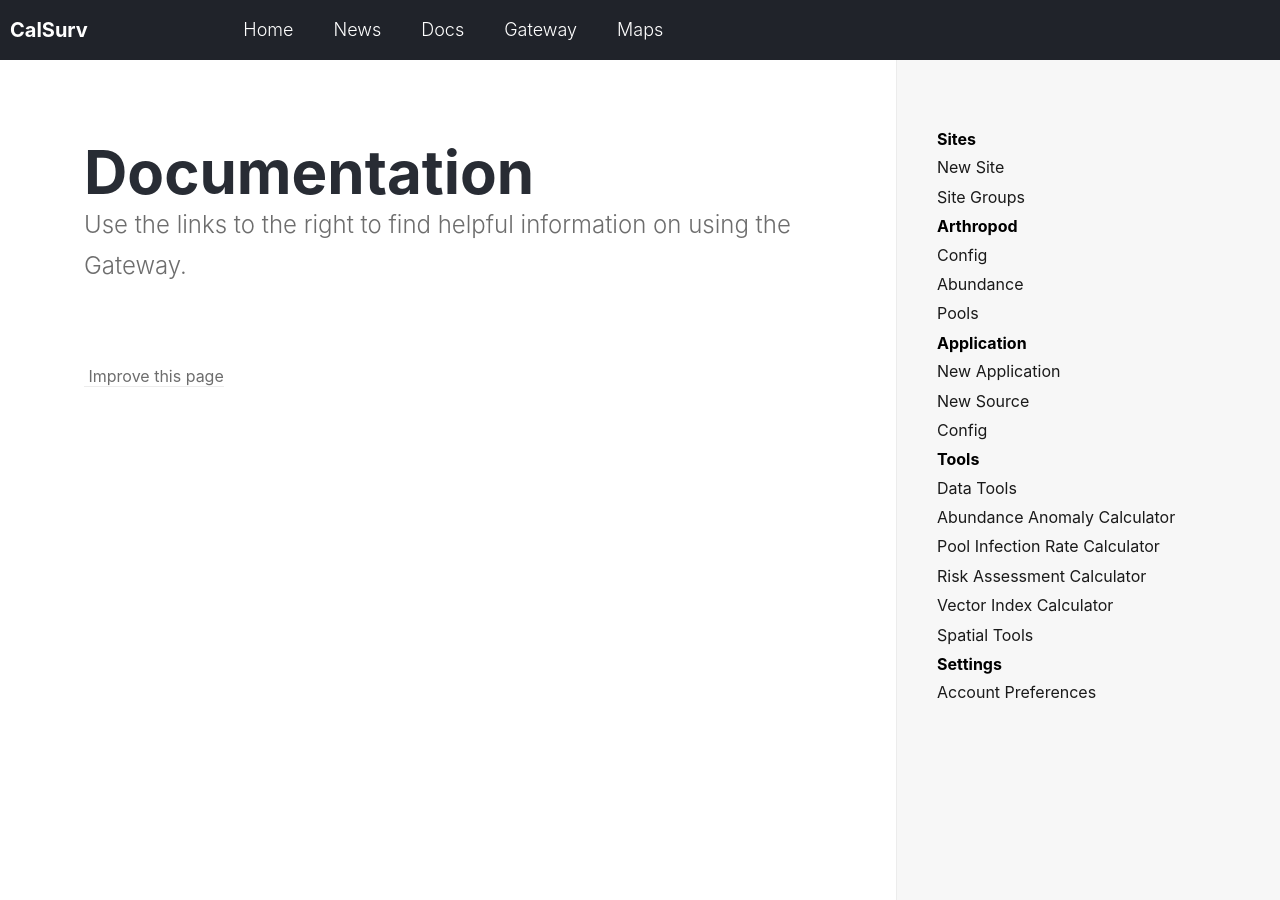
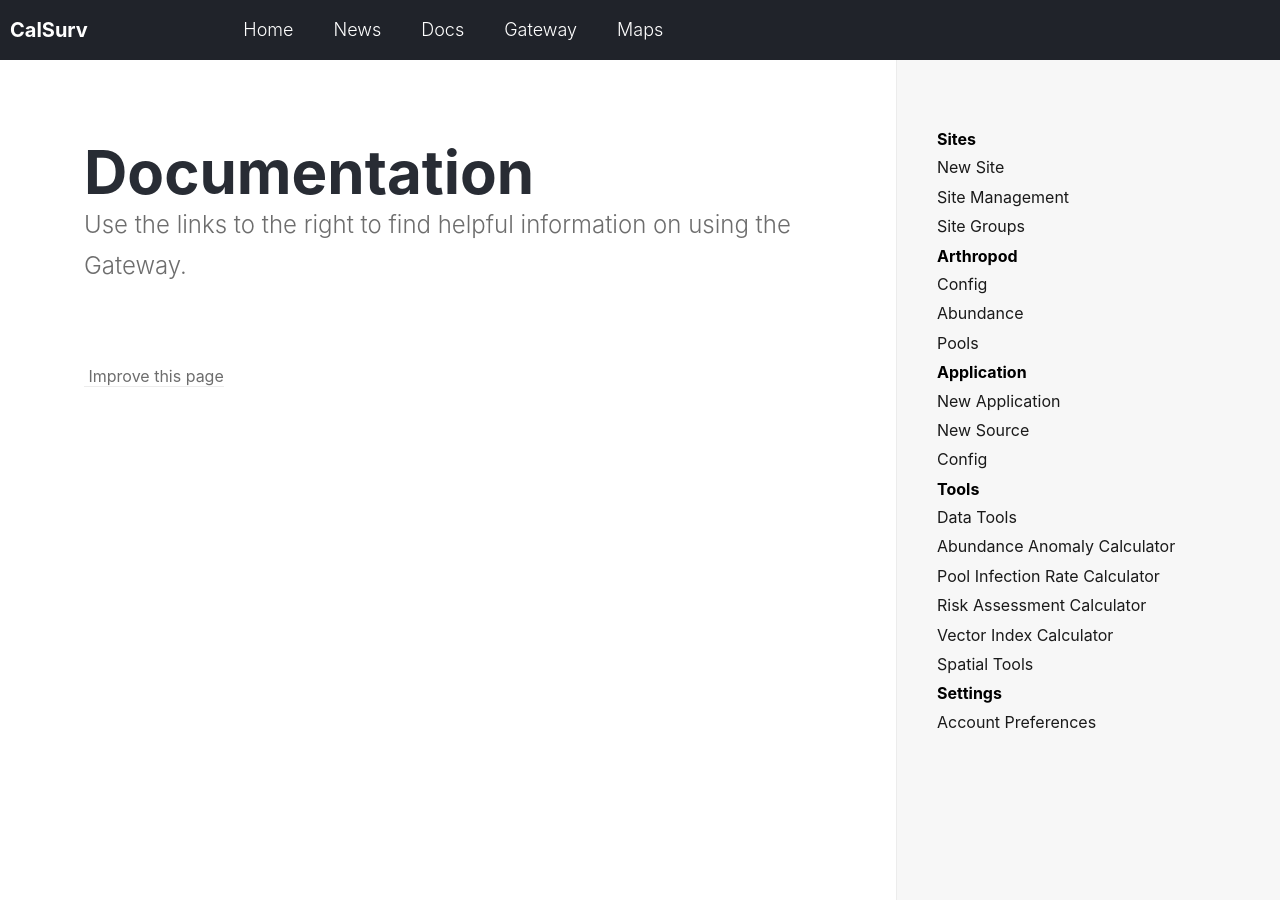
Before and after one commit to tlvaldepena/vectorsurv.org, a Jekyll site: the page built from _docs/index.md, in a window 1280 px wide and 900 px high. Built offline with Jekyll 4.4.1, drawn with Linux system fonts in a browser that asks for light colours.

Commit message:
add site management link

```diff
--- a/_data/docs_nav.yml
+++ b/_data/docs_nav.yml
@@ -1,6 +1,7 @@
 - title: Sites
   docs:
     - link: /docs/site/
+    - link: /docs/site/site_manage/
     - link: /docs/site/site-group/
 - title: Arthropod
   docs:
```
